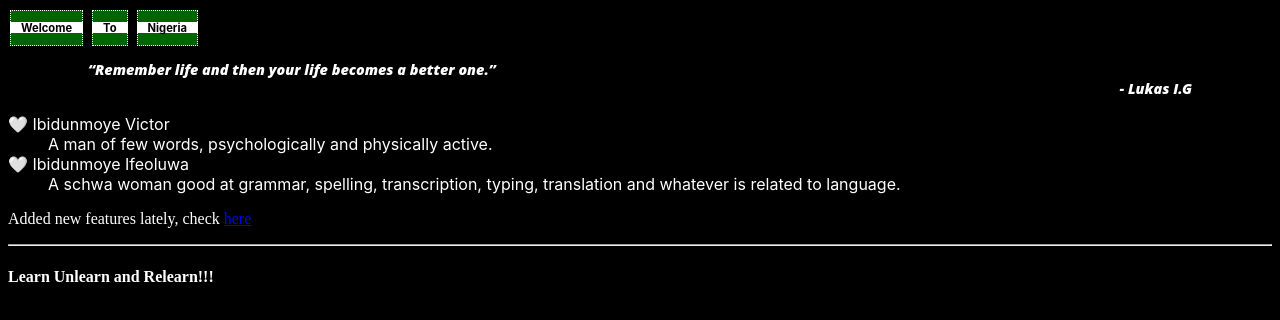
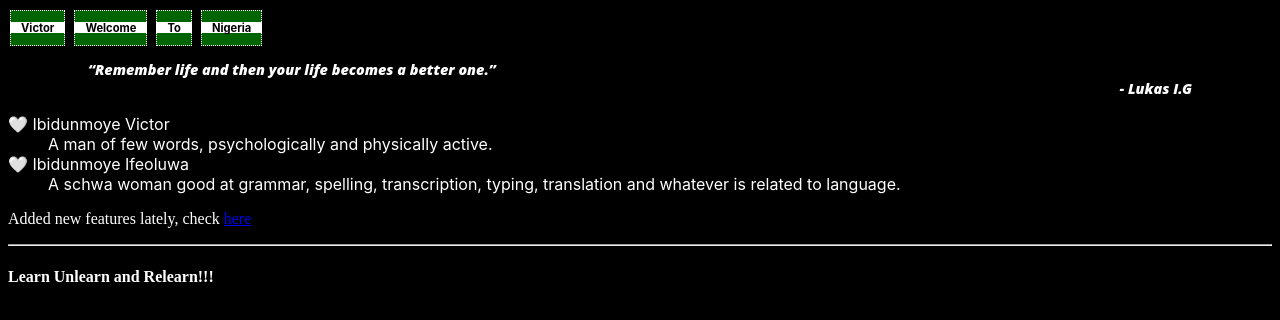
Before and after one commit to Eminence14/git-one, a plain HTML site: page index.html in a window 1280 px wide. Drawn offline with Linux system fonts and the light colour scheme.

Commit message:
created second.js

```diff
--- a/index.html
+++ b/index.html
@@ -8,6 +8,7 @@
     <title>Git & Github</title>
   </head>
   <body>
+    <button id="vic" onclick="victor()">Victor</button>
     <button class="butt" id="btn1" onclick="welcome()">Welcome</button>
     <button class="butt" id="btn1" onclick="welcome()">To</button>
     <button class="butt" id="btn1" onclick="button()">Nigeria</button>
@@ -33,5 +34,6 @@
     <hr />
     <h4>Learn Unlearn and Relearn!!!</h4>
     <script src="main.js"></script>
+    <script src="second.js"></script>
   </body>
 </html>
--- /dev/null
+++ b/second.js
@@ -0,0 +1,3 @@
+function victor() {
+  alert('Victor welcomes you to EminenceDevs, thanks for coming.')
+}
```
